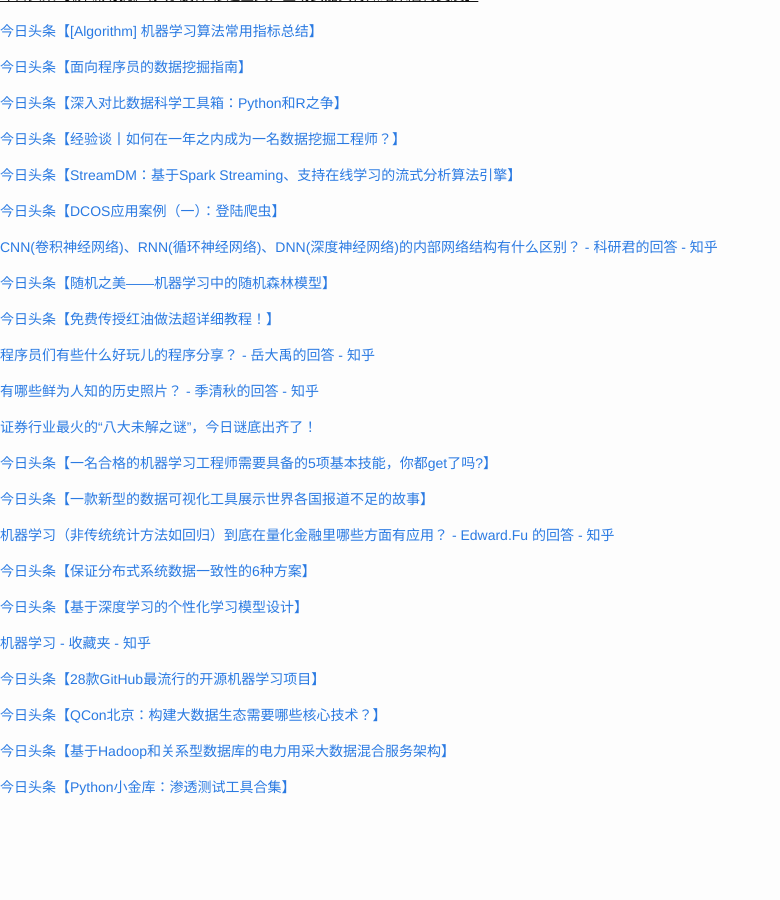
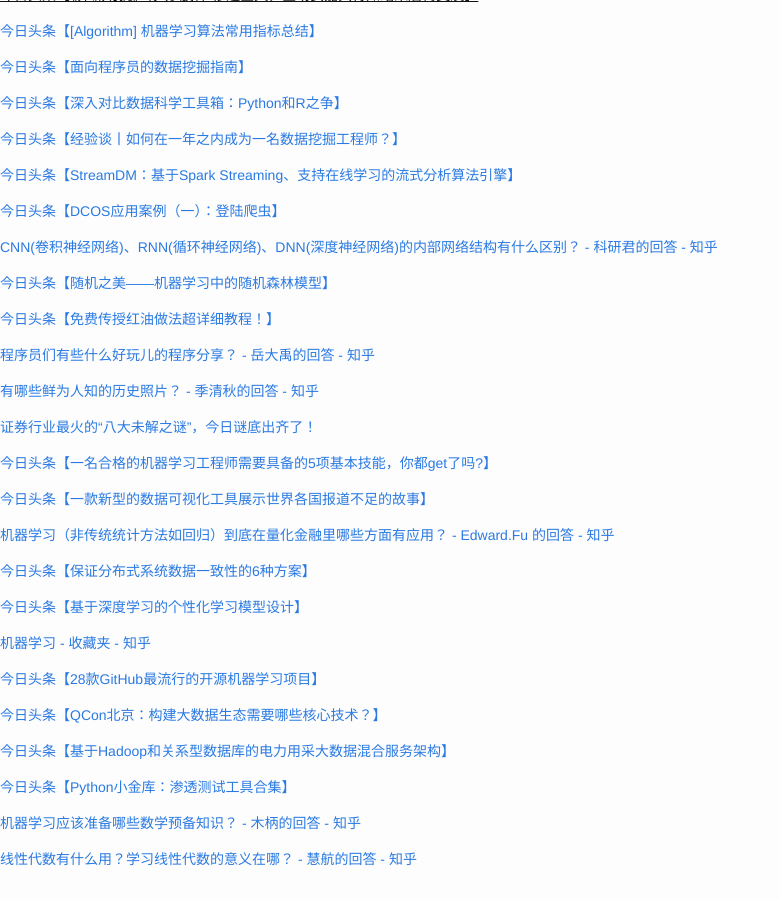
Before and after one commit to cnwarden/cnwarden.github.io, a Jekyll site: the page built from fav/index.md, in a window 1280 px wide and 900 px high, scrolled down 9750 px. Shown: the whole window, without its empty margins (0-780 px from the left). Built offline with Jekyll 4.4.1, drawn with Linux system fonts in a browser that asks for light colours; emoji names are drawn with the system emoji font; before the commit the page ends 10578 px from its top, so only the background shows below that.

Commit message:
auto commit

```diff
--- a/fav/index.md
+++ b/fav/index.md
@@ -584,3 +584,7 @@ title:  fav
 [今日头条【基于Hadoop和关系型数据库的电力用采大数据混合服务架构】](http://toutiao.com/group/6277045312663601409/?iid=4138920489&app=news_article&tt_from=android_share&utm_source=email&utm_medium=toutiao_android&utm_campaign=client_share)
 
 [今日头条【Python小金库：渗透测试工具合集】](http://toutiao.com/group/6244672213783789825/?iid=4138920489&app=news_article&tt_from=android_share&utm_source=email&utm_medium=toutiao_android&utm_campaign=client_share)
+
+[机器学习应该准备哪些数学预备知识？ - 木柄的回答 - 知乎](http://www.zhihu.com/question/36324957/answer/66989594)
+
+[线性代数有什么用？学习线性代数的意义在哪？ - 慧航的回答 - 知乎](http://www.zhihu.com/question/36845076/answer/74463428)
```
